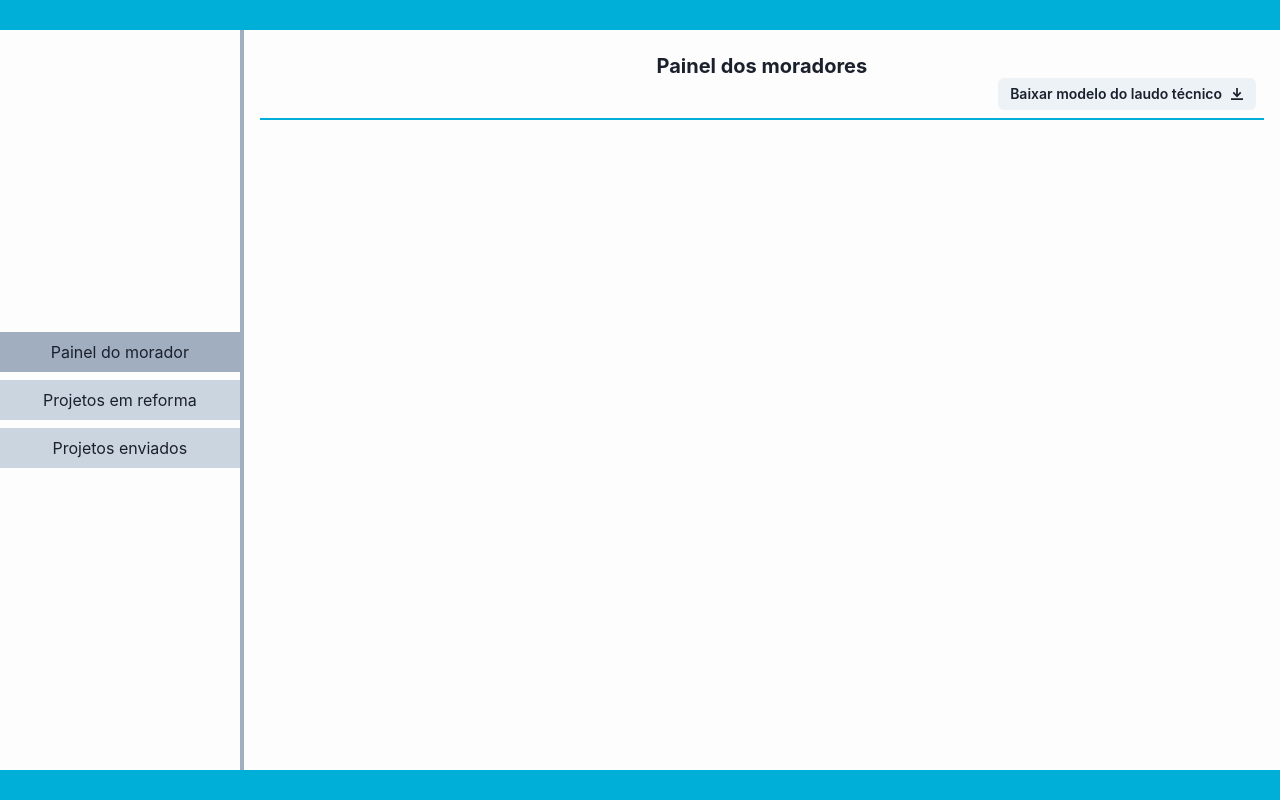
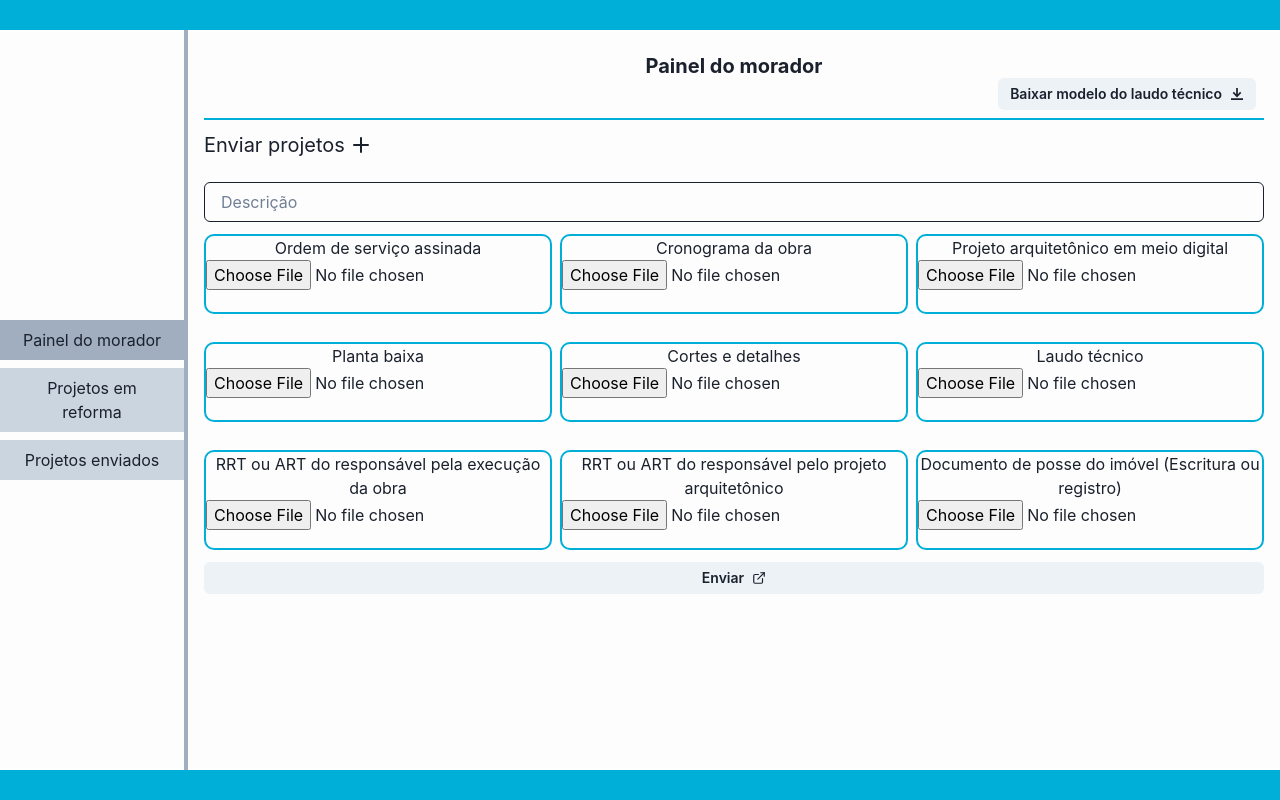
Before and after one commit to TYTO-code/Condominium, a React (Vite) app: page / in a window 1280 px wide. Built offline with nearby package versions, Linux system fonts and the light colour scheme.

Commit message:
feat: add structure ResidentsPanel

```diff
--- a/src/pages/ResidentsPanel/index.tsx
+++ b/src/pages/ResidentsPanel/index.tsx
@@ -1,14 +1,21 @@
-import { DownloadIcon } from '@chakra-ui/icons';
+import { AddIcon, DownloadIcon, ExternalLinkIcon } from '@chakra-ui/icons';
 import {
   Button,
+  Center,
   Flex,
+  Grid,
+  GridItem,
+  Input,
+  Stack,
   Tab,
   TabList,
   TabPanel,
   TabPanels,
-  Tabs
+  Tabs,
+  Text
 } from '@chakra-ui/react';
 
+import InputFileUpload from '../../components/InputFileUpload';
 import PanelHeader from '../../components/PanelHeader';
 
 function ResidentsPanel(): JSX.Element {
@@ -36,12 +43,133 @@ function ResidentsPanel(): JSX.Element {
         </TabList>
 
         <TabPanels h="100%">
-          <TabPanel>
-            <PanelHeader title="Painel dos moradores">
-              <Button rightIcon={<DownloadIcon />} colorScheme="gray" size="sm">
-                Baixar modelo do laudo técnico
-              </Button>
-            </PanelHeader>
+          <TabPanel h="100%">
+            <Flex direction="column" h="100%">
+              <PanelHeader title="Painel do morador">
+                <Button
+                  rightIcon={<DownloadIcon />}
+                  colorScheme="gray"
+                  size="sm"
+                >
+                  Baixar modelo do laudo técnico
+                </Button>
+              </PanelHeader>
+              <Stack spacing={3} flex={1} overflowY="auto">
+                <Center h="50px" gap={2} alignSelf="start">
+                  <Text fontSize="xl">Enviar projetos</Text>
+                  <AddIcon w={4} h={4} />
+                </Center>
+                <Input
+                  variant="outline"
+                  borderColor="blue.200"
+                  placeholder="Descrição"
+                />
+                <Grid
+                  templateRows="repeat(3, 1fr)"
+                  templateColumns="repeat(3, 1fr)"
+                  gap={2}
+                >
+                  <GridItem
+                    h="80px"
+                    rowSpan={1}
+                    colSpan={1}
+                    border="2px"
+                    borderColor="blue"
+                    borderRadius={10}
+                  >
+                    <InputFileUpload label="Ordem de serviço assinada" />
+                  </GridItem>
+                  <GridItem
+                    h="80px"
+                    rowSpan={1}
+                    colSpan={1}
+                    border="2px"
+                    borderColor="blue"
+                    borderRadius={10}
+                  >
+                    <InputFileUpload label="Cronograma da obra" />
+                  </GridItem>
+                  <GridItem
+                    h="80px"
+                    rowSpan={1}
+                    colSpan={1}
+                    border="2px"
+                    borderColor="blue"
+                    borderRadius={10}
+                  >
+                    <InputFileUpload label="Projeto arquitetônico em meio digital" />
+                  </GridItem>
+                  <GridItem
+                    h="80px"
+                    rowSpan={1}
+                    colSpan={1}
+                    border="2px"
+                    borderColor="blue"
+                    borderRadius={10}
+                  >
+                    <InputFileUpload label="Planta baixa" />
+                  </GridItem>
+                  <GridItem
+                    h="80px"
+                    rowSpan={1}
+                    colSpan={1}
+                    border="2px"
+                    borderColor="blue"
+                    borderRadius={10}
+                  >
+                    <InputFileUpload label="Cortes e detalhes" />
+                  </GridItem>
+                  <GridItem
+                    h="80px"
+                    rowSpan={1}
+                    colSpan={1}
+                    border="2px"
+                    borderColor="blue"
+                    borderRadius={10}
+                  >
+                    <InputFileUpload label="Laudo técnico" />
+                  </GridItem>
+
+                  <GridItem
+                    h="100px"
+                    rowSpan={1}
+                    colSpan={1}
+                    border="2px"
+                    borderColor="blue"
+                    borderRadius={10}
+                  >
+                    <InputFileUpload label="RRT ou ART do responsável pela execução da obra" />
+                  </GridItem>
+                  <GridItem
+                    h="100px"
+                    rowSpan={1}
+                    colSpan={1}
+                    border="2px"
+                    borderColor="blue"
+                    borderRadius={10}
+                  >
+                    <InputFileUpload label="RRT ou ART do responsável pelo projeto arquitetônico" />
+                  </GridItem>
+                  <GridItem
+                    h="100px"
+                    rowSpan={1}
+                    colSpan={1}
+                    border="2px"
+                    borderColor="blue"
+                    borderRadius={10}
+                  >
+                    <InputFileUpload label="Documento de posse do imóvel (Escritura ou registro)" />
+                  </GridItem>
+                </Grid>
+                <Button
+                  rightIcon={<ExternalLinkIcon />}
+                  colorScheme="gray"
+                  size="sm"
+                >
+                  Enviar
+                </Button>
+              </Stack>
+            </Flex>
           </TabPanel>
           <TabPanel>
             <p>two!</p>
```
